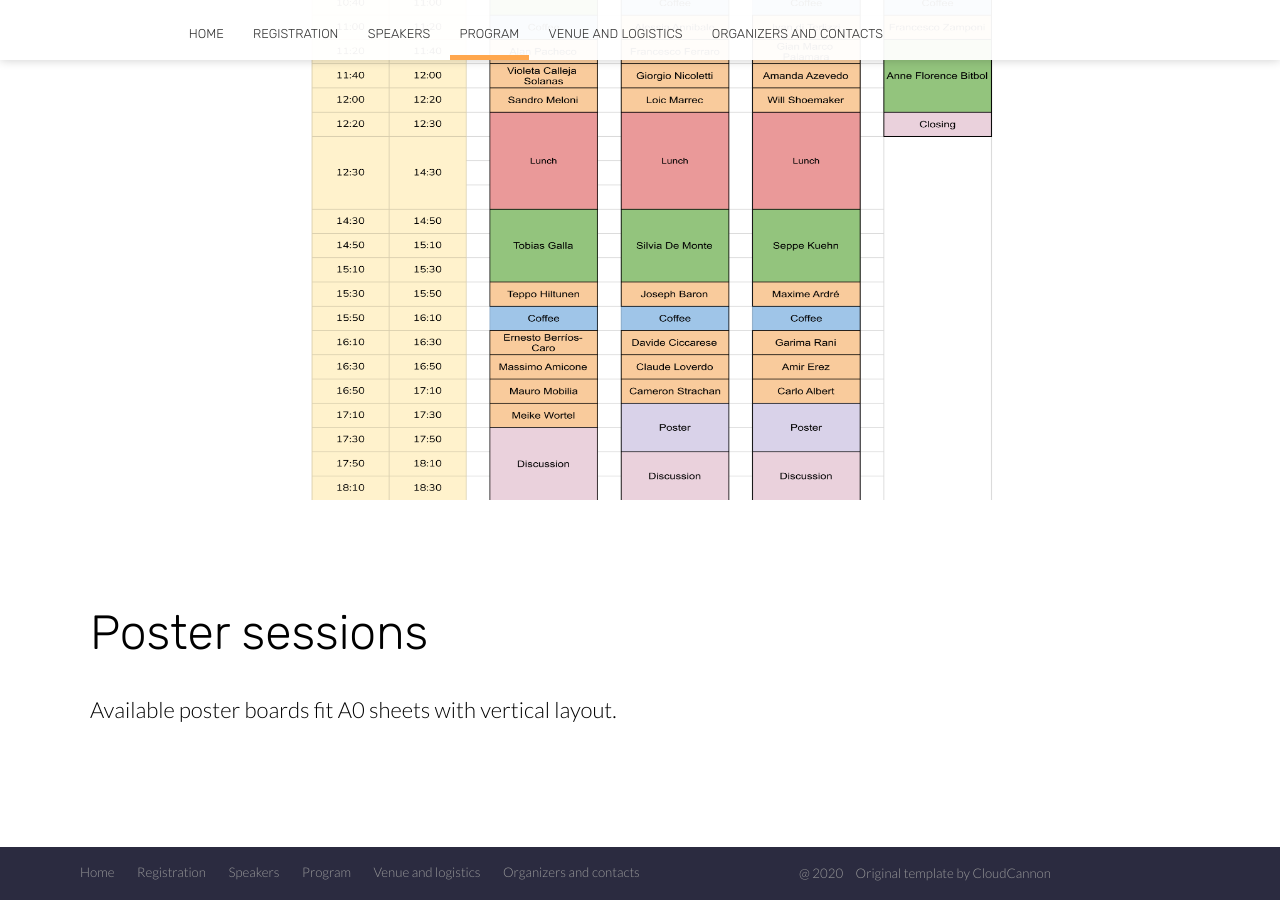
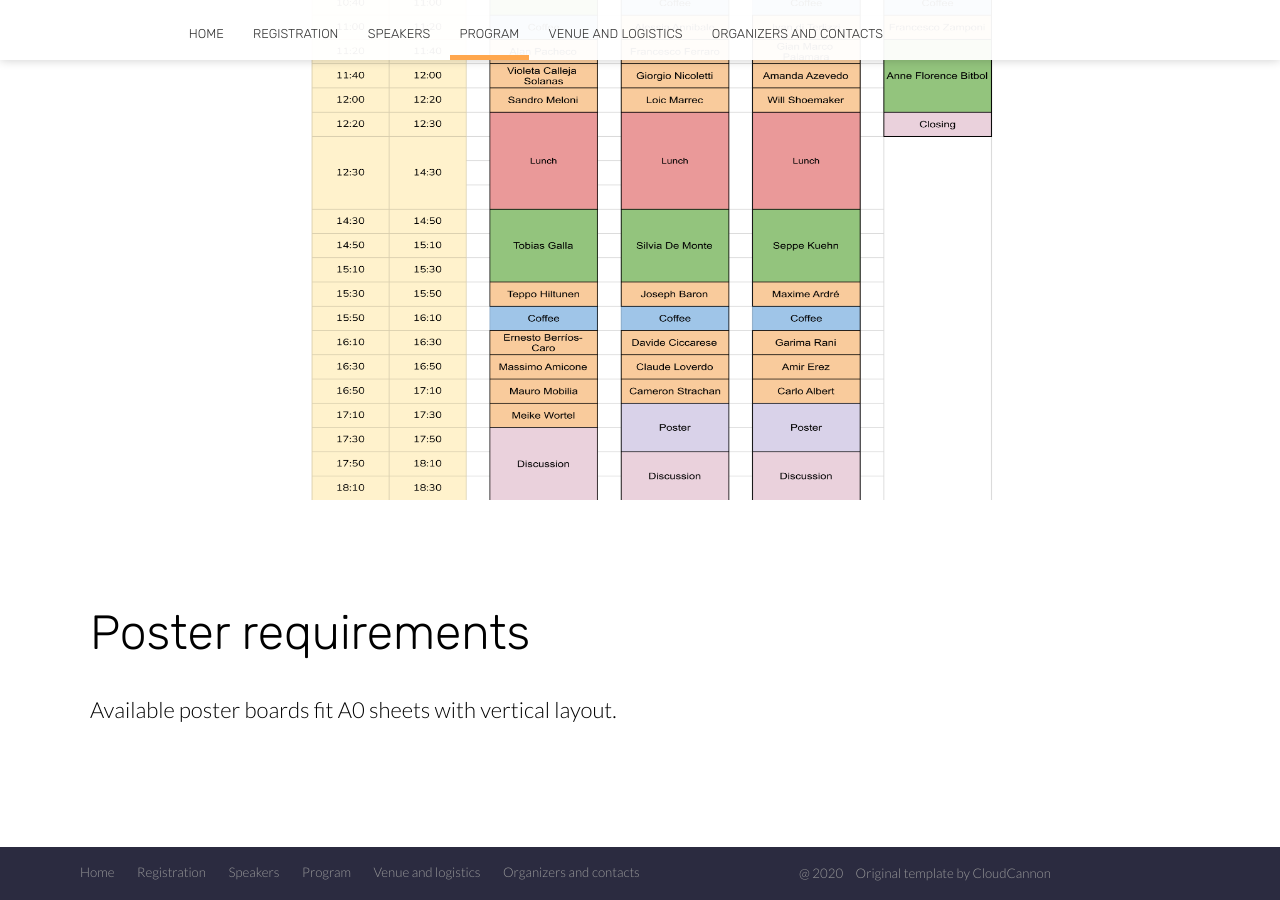
Before and after one commit to liphlab/SMEEB2024, a Jekyll site: the page built from program.html, in a window 1280 px wide and 900 px high, scrolled down 1050 px. Built offline with Jekyll 4.4.1, drawn with Linux system fonts in a browser that asks for light colours; nearby versions of some CDN libraries.

Commit message:
poster info update

```diff
--- a/program.html
+++ b/program.html
@@ -241,7 +241,7 @@
 	<section class="info" id="learn-more">
 		<div class="container flex">
 			<div class="text">
-				<h2 class="editable">Poster sessions</h2>
+				<h2 class="editable">Poster requirements</h2>
 				<p>Available poster boards fit A0 sheets with vertical layout.</p>
 			</div>
 		</div>
```
